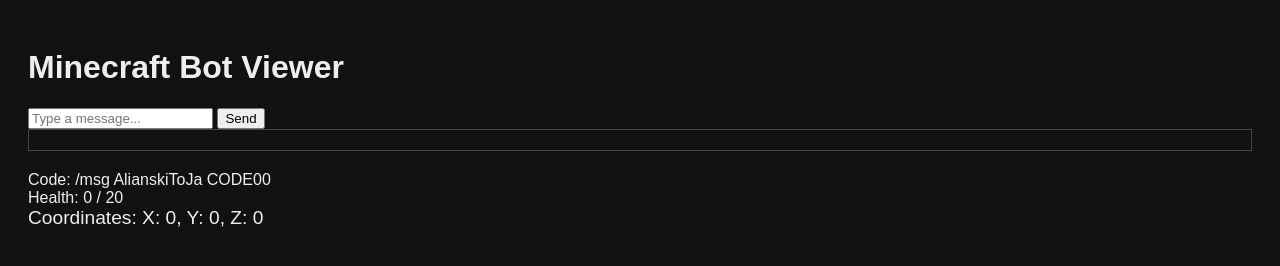
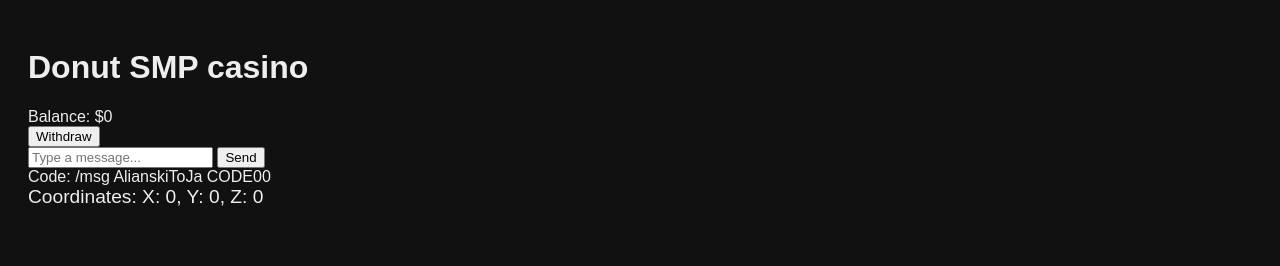
Before and after one commit to alianski/donutsmporderflipper, a website: page public/index.html in a window 1280 px wide. Drawn offline with nearby package versions, Linux system fonts and the light colour scheme; no server answers.

Commit message:
Update index.html

```diff
--- a/public/index.html
+++ b/public/index.html
@@ -1,7 +1,7 @@
 <!DOCTYPE html>
 <html>
 <head>
-  <title>Minecraft Bot Viewer</title>
+  <title>Donut SMP casino</title>
   <style>
     body { font-family: sans-serif; background: #111; color: #eee; padding: 20px; }
     #chat { max-height: 300px; overflow-y: auto; border: 1px solid #444; padding: 10px; margin-bottom: 20px; }
@@ -9,18 +9,15 @@
   </style>
 </head>
 <body>
-  <h1>Minecraft Bot Viewer</h1>
+  <h1>Donut SMP casino</h1>
+  <div id="balance">Balance: $0</div>
+  <button onclick="withdrawmoney()">Withdraw</button>
   <div id="chat-input">
-  <input type="text" id="chatMessage" placeholder="Type a message..." />
-  <button onclick="sendChat()">Send</button>
-</div>
-  <div id="chat"></div>
+    <input type="text" id="chatMessage" placeholder="Type a message..." />
+    <button onclick="sendChat()">Send</button>
+  </div>
   <div id="loginCommand">Code: /msg AlianskiToJa CODE00</div>
-  <div id="health">Health: 0 / 20</div>
   <div id="coords">Coordinates: X: 0, Y: 0, Z: 0</div>
-  <div id="gui">
-  <h2 id="gui-title"></h2>
-  <ul id="gui-items"></ul>
 </div>
 
   <script src="/socket.io/socket.io.js"></script>
```
